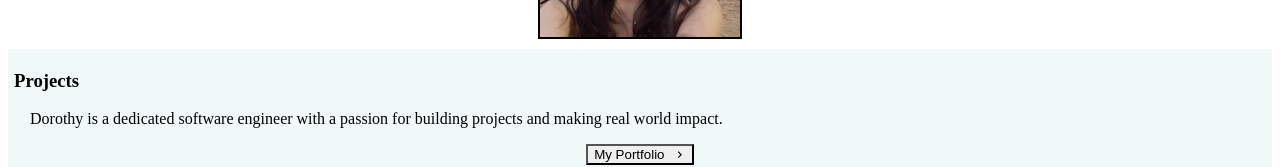
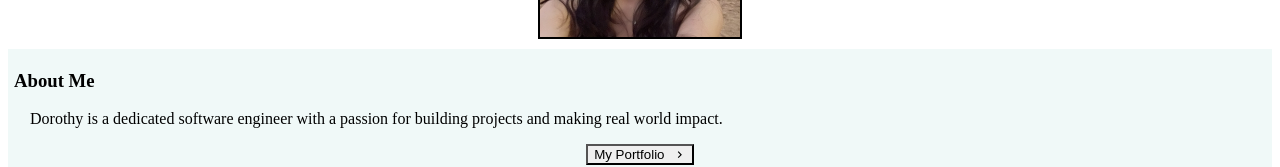
Before and after one commit to Dorothyhung/portfolio, a Next.js app: page / in a window 1280 px wide. Shown: the part 298-465 px from the top of the page. Built offline with nearby package versions, Linux system fonts and the light colour scheme.

Commit message:
Update homepage

```diff
--- a/pages/index.js
+++ b/pages/index.js
@@ -53,7 +53,7 @@ const Page = () => {
       </Box>
 
       <Section delay={0.1 } bg={useColorModeValue('#f0f9f8', '#2020230')}>
-        <Heading as="h3" variant="section-title">Projects</Heading>
+        <Heading as="h3" variant="section-title">About Me</Heading>
 
         <Paragraph>Dorothy is a dedicated software engineer with a passion for building projects and making real world impact.
         </Paragraph>
```
